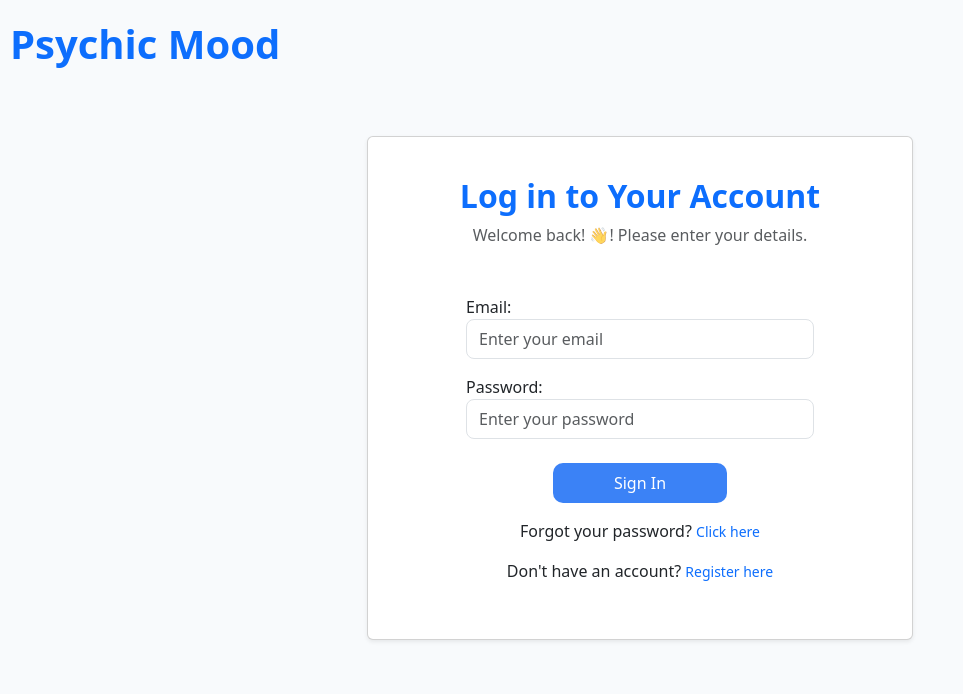
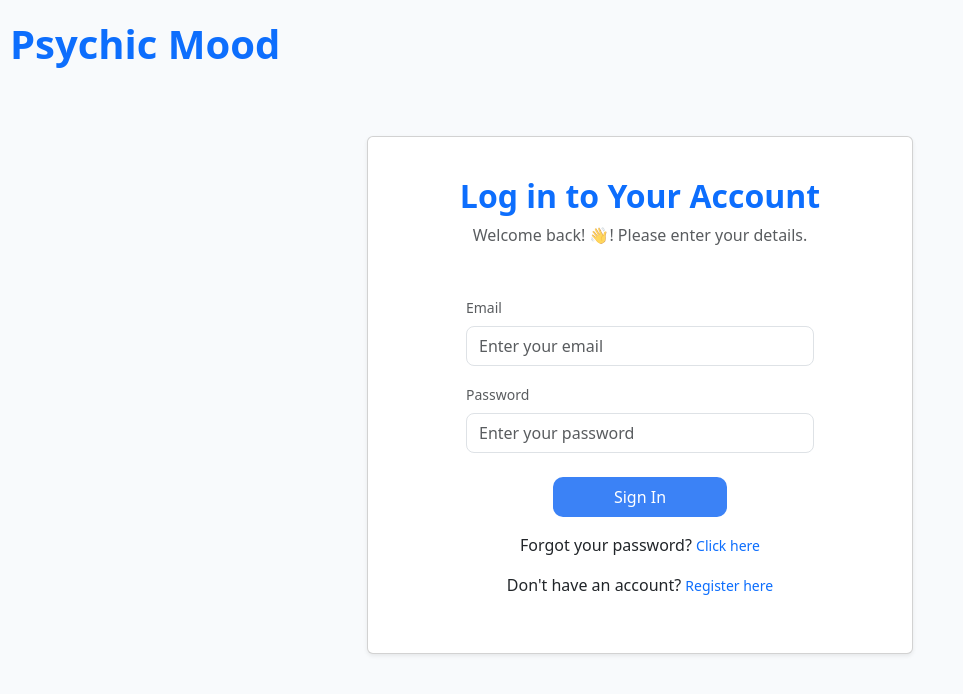
Before and after one commit to VITAE-01/psychic-mood, a Django app: page /account/login/ in a window 1280 px wide. Shown: the top 694 px of the page, without its empty margins (0-963 px from the left). Run offline with Django 5.2, Linux system fonts and the light colour scheme.

Commit message:
FIX: login html template

```diff
--- a/frontend/account/templates/account/login.html
+++ b/frontend/account/templates/account/login.html
@@ -17,10 +17,24 @@
                     <div class="card border-0 p-4">
 
                         <form method="POST" autocomple="off" data-form-no-store action="{% url 'account:login' %}?next={{ request.path }}">
-                        {% csrf_token %}
+                            {% csrf_token %}
 
                             <div class="mx-auto" style="width: 75%;">
-                                {{ form.as_p }}
+                                <div class="text-danger small">
+                                    {{ form.non_field_errors }}
+                                </div>
+
+                                <div class="mb-3">
+                                    <label class="form-label small text-muted">Email</label>
+                                    {{ form.email }}
+                                    <div class="text-danger small">{{ form.email.errors }}</div>
+                                </div>
+
+                                <div class="mb-3">
+                                    <label class="form-label small text-muted">Password</label>
+                                    {{ form.password }}
+                                    <div class="text-danger small">{{ form.password.errors }}</div>
+                                </div>
 
                                 <div class="d-flex justify-content-center">
                                     <button type="submit" class="btn btn-primary w-50 py-2 mt-2 justify-center" style="border-radius: 10px;">
```
